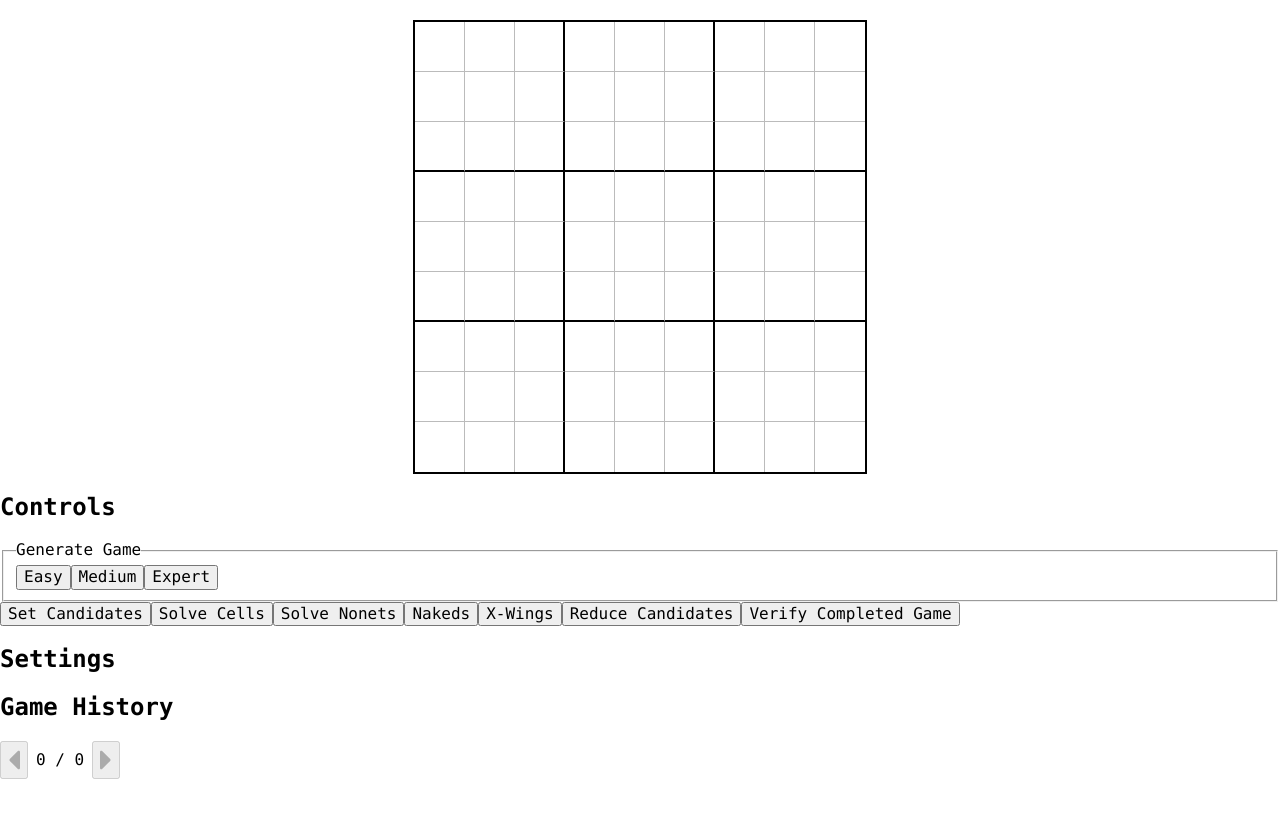
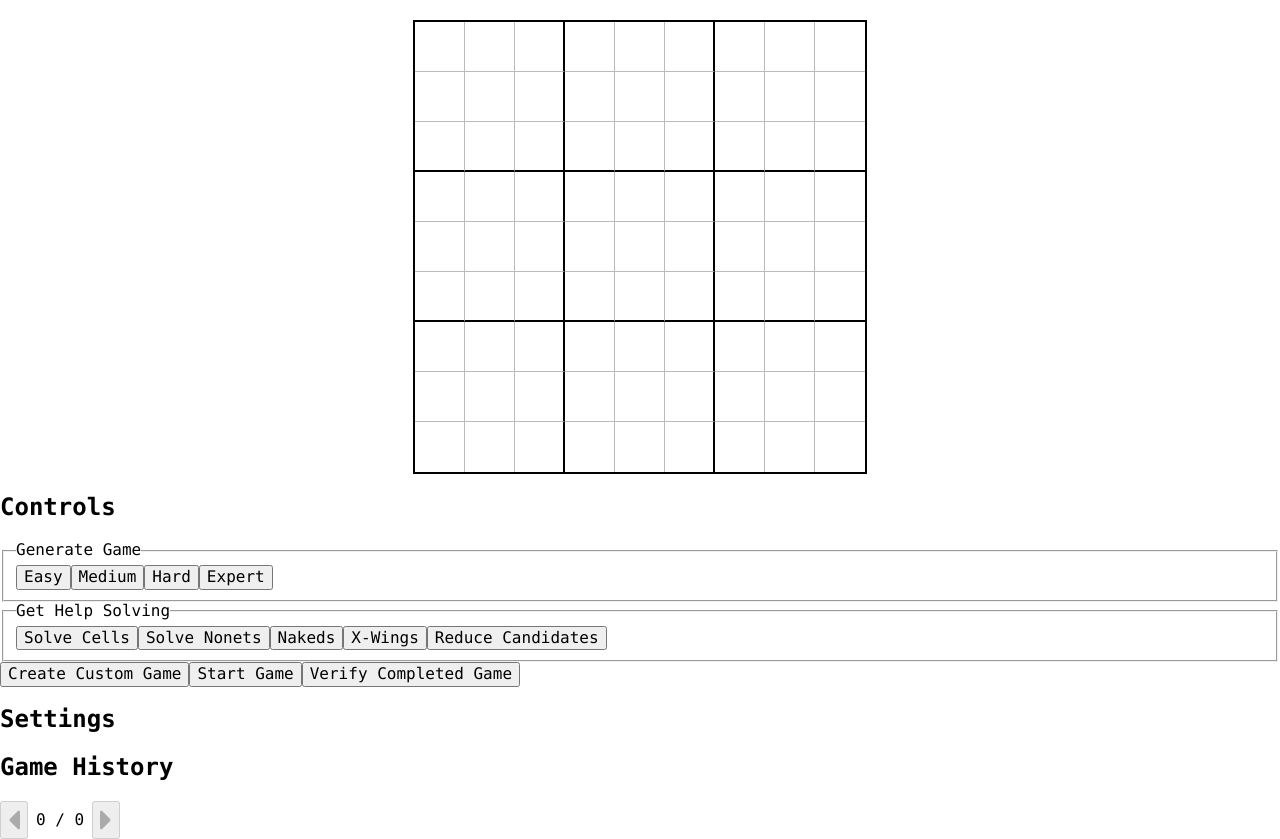
Before and after one commit to jasonjohnson47/sudoku, a React (Create React App) app: page / in a window 1280 px wide. Before the commit the page ends 800 px from the top, so only its background shows below. Built offline with nearby package versions, Linux system fonts and the light colour scheme.

Commit message:
More changes to integrate the logic.js into the App.js and some other additions

```diff
--- a/package.json
+++ b/package.json
@@ -6,10 +6,10 @@
     "@testing-library/jest-dom": "^4.2.4",
     "@testing-library/react": "^9.3.2",
     "@testing-library/user-event": "^7.1.2",
+    "lodash": "^4.17.20",
     "react": "^16.13.1",
     "react-dom": "^16.13.1",
-    "react-scripts": "3.4.3",
-    "rfdc": "^1.1.4"
+    "react-scripts": "3.4.3"
   },
   "scripts": {
     "start": "react-scripts start",
--- a/src/App.js
+++ b/src/App.js
@@ -2,7 +2,8 @@ import React, { useState, useEffect } from 'react';
 import Grid from './Grid';
 import History from './History';
 import games from './games';
-import { solveNonets, removeNakeds, reduceCandidatesXWing, initReduceCandidates, solveCells, setCandidates, verifyCompletedGrid } from './logic';
+import { solveCells, solveNonets, removeNakeds, reduceCandidatesXWing, initReduceCandidates, verifyCompletedGrid } from './logic';
+import _ from 'lodash';
 
 function App() {
 
@@ -18,33 +19,34 @@ function App() {
     const [stepNumber, setStepNumber] = useState(
         Number(localStorage.getItem('sudokuStepNumber')) || 0
     );
+    const [isInGameMode, setIsInGameMode] = useState(true);
 
     useEffect(() => {
         localStorage.setItem('sudokuHistory', JSON.stringify(history));
         localStorage.setItem('sudokuStepNumber', stepNumber);
     }, [history, stepNumber]);
 
-    const clone = require('rfdc')();
-    const prevHistory = clone(history);
+    const prevHistory = _.cloneDeep(history);
     const addHistory = newHistory => setHistory([...prevHistory, newHistory]);
     const currentGridValues = history[stepNumber].grid;
 
     function onValueChange(values) {
+        if (isInGameMode) {
             addHistory({
                 grid: values
             });
             setStepNumber(history.length);
+        } else {
+            setHistory([{
+                grid: values
+            }]);
+        }
     }
 
-    function updateCells(cells) {
-        if (cells.length !== 0) {
-            //console.log(cells);
-            const newValues = currentGridValues;
-            cells.forEach(function(cell) {
-                newValues[cell.row][cell.column] = cell.value;
-            });
+    function updateGame(updatedGrid) {
+        if (!_.isEqual(updatedGrid, currentGridValues)) {
             addHistory({
-                grid: newValues
+                grid: updatedGrid
             });
             setStepNumber(history.length);
         }
@@ -79,29 +81,47 @@ function App() {
                     }>Medium</button>
                     <button onClick={() =>
                         {
+                            setHistory([{ grid: games.hard[getRandomInt(games.hard.length)] }]);
+                            setStepNumber(0);
+                        }
+                    }>Hard</button>
+                    <button onClick={() =>
+                        {
                             setHistory([{ grid: games.expert[getRandomInt(games.expert.length)] }]);
                             setStepNumber(0);
                         }
                     }>Expert</button>
                 </fieldset>
+                <fieldset>
+                    <legend>Get Help Solving</legend>
                     <button onClick={ () => {
-                    updateCells(setCandidates(currentGridValues));
-                }}>Set Candidates</button>
-                <button onClick={ () => {
-                    updateCells(solveCells(currentGridValues));
+                        updateGame(solveCells(currentGridValues));
                     }}>Solve Cells</button>
                     <button onClick={ () => {
-                    updateCells(solveNonets(currentGridValues));
+                        updateGame(solveNonets(currentGridValues));
                     }}>Solve Nonets</button>
                     <button onClick={ () => {
-                    updateCells(removeNakeds(currentGridValues));
+                        updateGame(removeNakeds(currentGridValues));
                     }}>Nakeds</button>
                     <button onClick={ () => {
-                    updateCells(reduceCandidatesXWing(currentGridValues));
+                        updateGame(reduceCandidatesXWing(currentGridValues));
                     }}>X-Wings</button>
                     <button onClick={ () => {
-                    updateCells(initReduceCandidates(currentGridValues));
+                        updateGame(initReduceCandidates(currentGridValues));
                     }}>Reduce Candidates</button>
+                </fieldset>
+                <button onClick={ () => {
+                    setHistory([{ grid: generateEmptyBoard() }]);
+                    setStepNumber(0);
+                    setIsInGameMode(false);
+                } }>Create Custom Game</button>
+
+                <button onClick={ () => {
+                    setHistory([{ grid: currentGridValues }]);
+                    setStepNumber(0);
+                    setIsInGameMode(true);
+                } }>Start Game</button>
+
                 <button onClick={ () => {
                     verifyCompletedGrid(currentGridValues);
                 }}>Verify Completed Game</button>
--- a/src/Grid.js
+++ b/src/Grid.js
@@ -14,7 +14,7 @@ function Grid(props) {
 
     function handleChange(coords, e) {
         const newValues = [...gridValues];
-        newValues[activeCell[0]][activeCell[1]] = e.target.value;
+        newValues[activeCell[0]][activeCell[1]] = Number(e.target.value);
         //setValues(newValues);
         props.onValueChange(newValues);
         ref.current.hideNumberPad();
@@ -32,7 +32,7 @@ function Grid(props) {
 
     function handleNumberPadButtonClick(e) {
         const newValues = [...gridValues];
-        newValues[activeCell[0]][activeCell[1]] = e.target.value;
+        newValues[activeCell[0]][activeCell[1]] = Number(e.target.value);
         //setValues(newValues);
         props.onValueChange(newValues);
         ref.current.hideNumberPad();
--- a/src/games.js
+++ b/src/games.js
@@ -6,6 +6,18 @@ const games = {
     'medium': [
         [[3,[],[],[],6,[],[],[],[]],[[],1,4,[],[],[],9,[],7],[6,5,[],[],[],7,[],[],[]],[[],8,[],[],2,5,[],[],[]],[1,[],9,[],[],[],6,[],2],[[],[],[],6,9,[],[],8,[]],[[],[],[],4,[],[],[],7,6],[4,[],1,[],[],[],5,9,[]],[[],[],[],[],7,[],[],[],8]],
         [[[],[],[],[],1,[],[],6,9],[[],[],[],[],[],8,[],3,7],[[],[],[],[],[],[],8,[],[]],[4,[],[],3,2,1,9,[],[]],[[],[],7,[],9,[],5,[],[]],[[],[],2,7,5,6,[],[],3],[[],[],8,[],[],[],[],[],[]],[5,3,[],2,[],[],[],[],[]],[9,2,[],[],4,[],[],[],[]]]
+    ],
+    'hard': [
+        [[[],7,[],[],[],[],[],[],[]],[[],[],[],[],[],[],8,[],[]],[2,[],6,[],9,1,4,[],[]],[[],[],[],9,[],[],[],6,[]],[[],1,5,[],[],7,[],4,[]],[[],8,[],[],5,[],[],9,[]],[[],3,[],4,[],[],[],[],[]],[[],[],8,[],6,[],7,[],[]],[7,[],[],[],3,[],[],1,9]],
+        [[5,[],3,7,6,[],[],[],[]],[[],2,6,[],[],[],7,[],[]],[[],[],[],1,[],[],[],8,[]],[7,[],[],[],4,[],[],[],1],[[],[],4,[],[],[],[],[],6],[[],1,[],[],[],6,[],7,3],[9,[],[],[],[],[],[],[],8],[[],[],[],[],[],5,[],[],[]],[[],[],[],6,[],3,1,9,[]]],
+        [[[],6,[],[],[],5,[],[],[]],[[],7,[],[],[],[],[],[],1],[[],[],[],[],6,3,4,[],[]],[[],[],3,[],8,[],[],[],[]],[2,1,[],[],9,[],[],[],5],[4,[],[],[],[],7,8,[],[]],[[],[],1,6,[],[],[],8,4],[[],[],[],[],[],[],[],5,[]],[8,[],[],[],4,[],6,1,[]]],
+        [[[],[],5,7,[],[],[],[],[]],[[],[],7,[],[],9,6,[],8],[[],8,[],[],[],2,[],1,[]],[[],3,[],[],[],[],[],[],[]],[5,[],[],2,6,1,[],7,[]],[[],[],[],8,[],[],1,[],9],[[],[],[],1,[],[],[],[],3],[3,[],9,[],2,[],[],8,[]],[[],[],[],[],4,[],[],[],[]]],
+        [[[],3,[],[],[],5,[],[],[]],[5,1,[],[],3,[],8,[],7],[[],[],[],4,[],[],[],[],1],[[],6,[],2,[],[],[],1,[]],[[],[],1,[],[],[],7,[],[]],[[],9,[],[],[],1,[],4,[]],[4,[],[],[],[],9,[],[],[]],[1,[],9,[],8,[],[],7,5],[[],[],[],3,[],[],[],8,[]]],
+        [[[],[],[],[],[],8,[],7,[]],[[],[],5,[],6,9,[],[],[]],[[],[],[],[],[],5,8,9,2],[[],[],1,6,[],[],[],3,[]],[4,[],[],[],[],[],[],[],1],[[],9,[],[],[],1,4,[],[]],[7,4,3,9,[],[],[],[],[]],[[],[],[],4,2,[],3,[],[]],[[],8,[],5,[],[],[],[],[]]],
+        [[[],[],2,1,8,6,[],[],[]],[[],[],[],[],[],[],2,[],[]],[[],3,[],9,[],[],[],[],[]],[2,[],3,6,[],[],8,9,[]],[4,[],[],[],5,[],[],[],1],[[],6,8,[],[],2,7,[],5],[[],[],[],[],[],9,[],5,[]],[[],[],4,[],[],[],[],[],[]],[[],[],[],3,6,7,9,[],[]]],
+        [[6,[],[],[],9,2,[],[],[]],[[],[],8,5,[],6,[],[],2],[3,[],[],4,[],[],[],[],[]],[2,[],4,[],[],[],[],8,[]],[[],[],5,[],[],[],[],[],1],[[],[],[],9,[],[],6,[],5],[[],[],[],[],1,[],3,[],[]],[4,[],[],[],[],[],[],9,[]],[[],1,[],7,8,[],[],[],6]],
+        [[9,6,[],[],1,[],[],[],3],[3,1,[],[],8,[],2,[],[]],[[],[],[],[],[],[],8,[],[]],[[],4,9,[],[],6,[],[],[]],[1,[],[],[],9,8,[],[],[]],[[],[],6,5,[],[],[],3,7],[[],3,[],[],[],[],[],2,6],[[],9,[],1,[],[],[],[],[]],[[],7,4,[],2,5,[],9,[]]],
+        [[6,[],[],[],[],[],[],3,[]],[[],[],1,[],[],[],5,[],7],[[],7,[],2,[],4,[],8,[]],[7,[],2,4,[],6,[],[],[]],[[],[],[],[],[],[],3,[],[]],[9,1,[],[],[],[],2,7,4],[[],6,7,8,9,[],1,4,3],[1,4,[],[],3,[],[],9,[]],[[],[],[],[],4,[],[],[],2]]
     ],
     'expert': [
         [[[],[],[],9,[],2,[],[],5],[[],[],[],[],[],5,1,3,[]],[[],[],9,[],[],[],[],2,[]],[[],5,3,[],[],[],[],[],6],[4,[],[],[],8,[],[],[],1],[9,[],[],[],[],[],4,7,[]],[[],6,[],[],[],[],7,[],[]],[[],9,1,4,[],[],[],[],[]],[8,[],[],5,[],7,[],[],[]]],
@@ -17,7 +29,11 @@ const games = {
         [[3,[],[],[],[],2,[],[],6],[[],[],[],[],[],[],[],[],[]],[[],[],[],6,4,[],7,3,5],[[],1,[],[],2,[],[],6,[]],[6,[],[],4,[],7,[],[],1],[[],9,[],[],3,[],[],2,[]],[5,2,3,[],6,1,[],[],[]],[[],[],[],[],[],[],[],[],[]],[7,[],[],5,[],[],[],[],2]],
         [[7,[],[],1,4,[],[],[],9],[1,[],[],2,[],[],[],4,[]],[[],5,[],[],3,[],[],[],[]],[[],[],[],[],2,[],1,[],4],[[],[],6,[],7,[],8,[],[]],[5,[],1,[],9,[],[],[],[]],[[],[],[],[],5,[],[],6,[]],[[],3,[],[],[],4,[],[],7],[2,[],[],[],8,6,[],[],1]],
         [[[],[],[],[],5,4,3,8,[]],[[],[],5,9,8,[],[],[],2],[[],8,[],[],3,[],[],[],[]],[5,[],[],6,[],[],[],7,[]],[3,[],4,[],7,[],2,[],9],[[],7,[],[],[],9,[],[],1],[[],[],[],[],1,[],[],2,[]],[7,[],[],[],9,3,6,[],[]],[[],5,1,7,6,[],[],[],[]]],
-        [[[],[],[],[],[],[],6,8,[]],[[],[],[],[],7,3,[],[],9],[3,[],9,[],[],[],[],4,5],[4,9,[],[],[],[],[],[],[]],[8,[],3,[],5,[],9,[],2],[[],[],[],[],[],[],[],3,6],[9,6,[],[],[],[],3,[],8],[7,[],[],6,8,[],[],[],[]],[[],2,8,[],[],[],[],[],[]]]
+        [[[],[],[],[],[],[],6,8,[]],[[],[],[],[],7,3,[],[],9],[3,[],9,[],[],[],[],4,5],[4,9,[],[],[],[],[],[],[]],[8,[],3,[],5,[],9,[],2],[[],[],[],[],[],[],[],3,6],[9,6,[],[],[],[],3,[],8],[7,[],[],6,8,[],[],[],[]],[[],2,8,[],[],[],[],[],[]]],
+        [[6,[],[],1,7,[],[],[],5],[[],[],[],[],4,[],[],2,[]],[[],[],[],[],[],[],8,9,[]],[[],3,7,8,[],[],[],[],2],[5,[],[],[],[],1,[],[],9],[[],[],2,[],[],[],[],[],[]],[[],[],5,[],2,4,[],[],[]],[[],[],[],[],1,[],6,[],[]],[7,[],[],3,[],[],[],[],[]]],
+        [[[],[],[],1,[],[],6,[],3],[[],8,7,[],4,[],[],[],5],[9,[],3,[],[],[],[],[],[]],[[],[],5,[],[],6,[],[],[]],[7,[],[],[],[],1,[],[],[]],[[],9,[],[],[],3,[],5,[]],[1,6,[],[],[],[],[],[],[]],[5,[],[],[],[],[],7,[],4],[[],[],[],[],8,[],[],[],2]],
+        [[[],[],[],6,[],[],[],8,[]],[[],[],2,[],[],5,[],4,[]],[[],[],3,[],2,[],[],1,[]],[[],2,6,[],[],7,1,[],[]],[9,[],[],[],[],[],[],[],5],[[],[],4,9,[],[],2,7,[]],[[],1,[],[],5,[],3,[],[]],[[],6,[],3,[],[],8,[],[]],[[],9,[],[],[],1,[],[],[]]],
+        [[[],[],[],3,[],[],6,5,[]],[[],[],1,[],2,[],[],8,[]],[5,3,[],6,9,[],[],1,[]],[[],[],5,[],[],2,1,3,[]],[[],[],[],9,5,[],2,4,[]],[7,[],[],[],[],[],8,[],[]],[[],[],7,8,[],[],5,[],3],[8,[],[],[],3,[],[],7,[]],[2,4,3,[],1,7,[],6,[]]]
     ]
 }
 
--- a/src/logic.js
+++ b/src/logic.js
@@ -1,3 +1,13 @@
+import _ from 'lodash';
+
+function updateGrid(grid, updatedCells) {
+    const updatedGrid = _.cloneDeep(grid);
+    updatedCells.forEach(function(cell) {
+        updatedGrid[cell.row][cell.column] = cell.value;
+    });
+    return updatedGrid;
+}
+
 function generateNonet(grid, topLeftCellRow, topLeftCellCol) {
     let nonet = [];
 
@@ -244,7 +254,9 @@ function solveNonets(grid) {
             }
         }
     }
-    return solvedCells;
+    const updatedGrid = updateGrid(grid, solvedCells);
+
+    return setCandidates(updatedGrid);
 }
 
 function getCandidates(grid, row, column) {
@@ -332,10 +344,6 @@ function findNakeds(quantity, unitValues) {
 
 }
 
-const arraysAreEqual = (array1, array2) =>
-    array1.length === array2.length &&
-    array1.every((element, index) => element === array2[index]);
-
 function removeNakedsFromUnit(nakeds, unitValues, unitIndexes, unitType) {
 
     const results = [];
@@ -347,7 +355,7 @@ function removeNakedsFromUnit(nakeds, unitValues, unitIndexes, unitType) {
                     return !nakeds.includes(value);
                 });
                 //differentCandidates.filter(candidate => nakeds.includes(candidate));
-                if (differentCandidates.length !== 0 && !arraysAreEqual(differentCandidates, cellValue)) {
+                if (differentCandidates.length !== 0 && !_.isEqual(differentCandidates, cellValue)) {
                     if (unitType === 'row') {
                         results.push({
                             row: unitIndexes.row,
@@ -384,8 +392,7 @@ function removeNakedsFromUnit(nakeds, unitValues, unitIndexes, unitType) {
 function removeNakeds(grid) {
 
     const results = [];
-    const clone = require('rfdc')();
-    const gridClone = clone(grid);
+    const gridClone = _.cloneDeep(grid);
 
     gridClone.forEach(function(rowValues, rowIndex) {
         const removeNakeds3 = removeNakedsFromUnit(findNakeds(3, rowValues), rowValues, { 'row': rowIndex }, 'row');
@@ -446,7 +453,7 @@ function removeNakeds(grid) {
         }
     }
 
-    return results;
+    return updateGrid(grid, results);
 
 }
 
@@ -616,8 +623,7 @@ function findXWings(grid) {
 
 function reduceCandidatesXWing(grid) {
 
-    const clone = require('rfdc')();
-    const gridClone = clone(grid);
+    const gridClone = _.cloneDeep(grid);
     const xWings = findXWings(gridClone);
     const results = [];
 
@@ -677,7 +683,7 @@ function reduceCandidatesXWing(grid) {
 
     });
 
-    return results;
+    return updateGrid(grid, results);
 
 }
 
@@ -699,8 +705,7 @@ function removeCandidateFromCell(grid, row, column, value) {
 
 function initReduceCandidates(grid) {
     const results = [];
-    const clone = require('rfdc')();
-    const gridClone = clone(grid);
+    const gridClone = _.cloneDeep(grid);
 
     for (let row = 0; row <= 6; row = row + 3) {
         for (let col = 0; col <= 6; col = col + 3) {
@@ -720,7 +725,7 @@ function initReduceCandidates(grid) {
             }
         }
     }
-    return results;
+    return updateGrid(grid, results);
 }
 
 function reduceCandidates(grid, row, column, direction) {
@@ -739,8 +744,8 @@ function reduceCandidates(grid, row, column, direction) {
     const nonetMainAxisSet1 = nonetValues.filter(function(value, index) {
         if (direction === 'row') {
             return index <= 2;
-        }
-        if (direction === 'column') {
+        } else {
+            // direction === 'column'
             return index === 0 || index === 3 || index === 6;
         }
     }).filter(function(value) {
@@ -750,8 +755,8 @@ function reduceCandidates(grid, row, column, direction) {
     const nonetMainAxisSet2 = nonetValues.filter(function(value, index) {
         if (direction === 'row') {
             return index >=3 && index <=5;
-        }
-        if (direction === 'column') {
+        } else {
+            // direction === 'column'
             return index === 1 || index === 4 || index === 7;
         }
     }).filter(function(value) {
@@ -761,8 +766,8 @@ function reduceCandidates(grid, row, column, direction) {
     const nonetMainAxisSet3 = nonetValues.filter(function(value, index) {
         if (direction === 'row') {
             return index >= 6;
-        }
-        if (direction === 'column') {
+        } else {
+            // direction === 'column'
             return index === 2 || index === 5 || index === 8;
         }
     }).filter(function(value) {
@@ -980,7 +985,7 @@ function setCandidates(grid) {
             }
         });
     });
-    return cellsWithCandidates;
+    return updateGrid(grid, cellsWithCandidates);
 }
 
 function solveCells(grid) {
@@ -995,7 +1000,9 @@ function solveCells(grid) {
             }
         });
     });
-    return solvedCells;
+    const updatedGrid = updateGrid(grid, solvedCells);
+
+    return setCandidates(updatedGrid);
 }
 
 function verifyCompletedGrid(grid) {
@@ -1039,4 +1046,4 @@ function verifyCompletedGrid(grid) {
 
 }
 
-export { solveNonets, removeNakeds, reduceCandidatesXWing, initReduceCandidates, solveCells, setCandidates, verifyCompletedGrid };
+export { solveCells, solveNonets, removeNakeds, reduceCandidatesXWing, initReduceCandidates, verifyCompletedGrid };
```
Also changed, not shown: 1 other file (tests, documents, lock files or other folders). Lines whose indentation alone changed are shown as unchanged.
